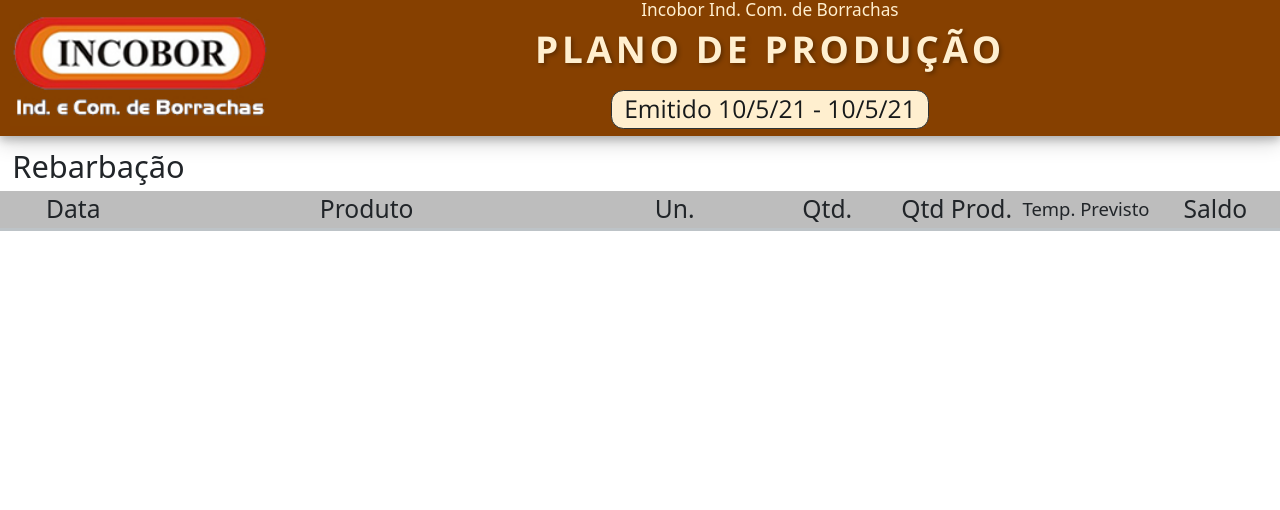
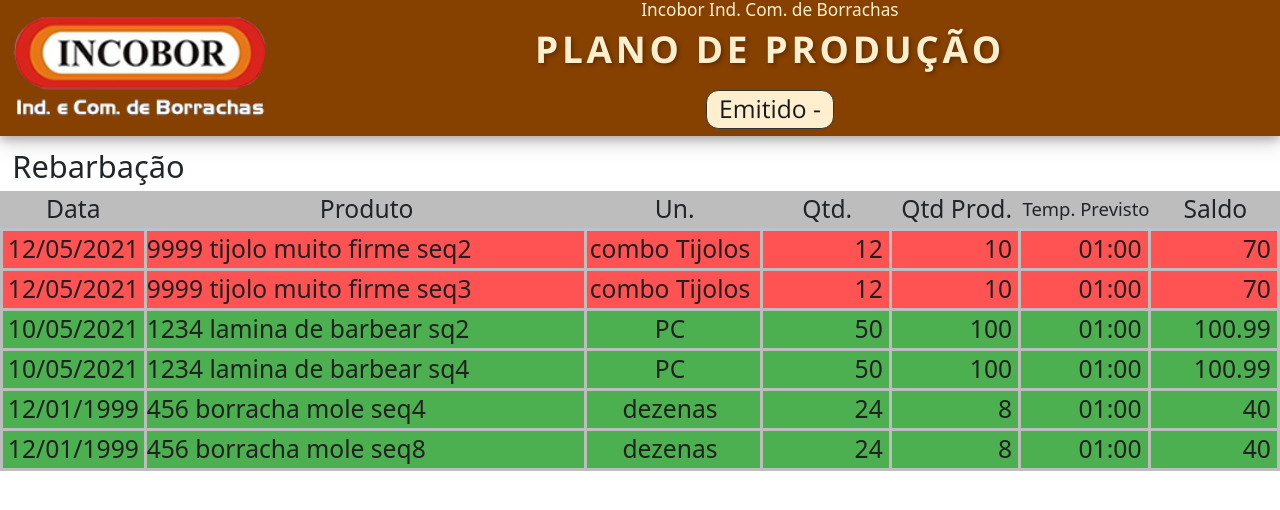
Before and after one commit to moyzlevi/job-incobar, a React app: page / in a window 1280 px wide. Shown: the top 510 px of the page. Built offline with nearby package versions, Linux system fonts and the light colour scheme.

Commit message:
fix: service was working and i deleted it...

```diff
--- a/src/App.jsx
+++ b/src/App.jsx
@@ -8,9 +8,9 @@ import Title from './components/Title'
 import TableData from './components/TableData/TableData'
 
 function App() {
-    let today = service('dd/mm/yy')
+
     return (<div>
-       <Header dataIni={today} dataFim={today}/>
+       <Header dataIni={''} dataFim={''}/>
        <Title/>
        <TableData/>
     </div>)
--- a/src/components/TableData/service.js
+++ b/src/components/TableData/service.js
@@ -1,12 +1,21 @@
-const today = new Date();
+const fetch = require("node-fetch");
+import mockData from '../../../public/mock.json'
 
-export default function actualDate(format) {
-  const map = {
-      mm: today.getMonth() + 1,
-      dd: today.getDate(),
-      yy: today.getFullYear().toString().slice(-2),
-      yyyy: today.getFullYear()
-  }
+const getData = () => {
+  // var array = [];
+  //   fetch('../../../public/mock.json', {
+  //   headers: { "Content-Type": "application/json", "Accept": "application/json" },
+  // })
+  //   .then((res) => {
+  //     console.log(res);
+  //     return res.json();
+  //   }).then((json)=>{
+  //     array =  JSON.stringify(json).operations;
+  //     console.log("salvei:"+array);
+  //   });
 
-  return format.replace(/mm|dd|yy|yyy/gi, matched => map[matched])
-}
+    return mockData;
+
+};
+
+export default getData;
```
